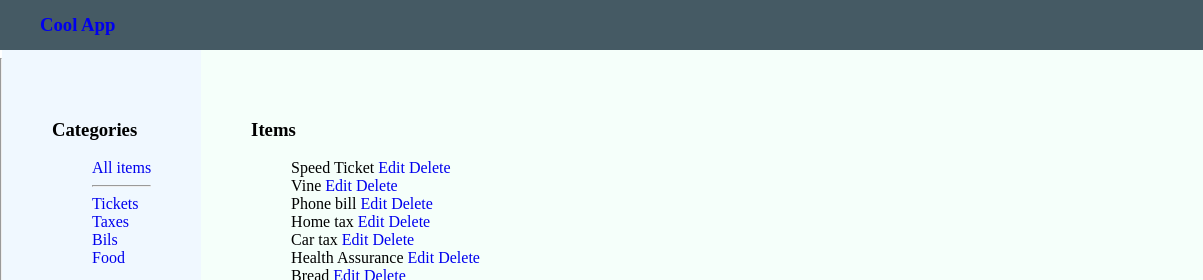
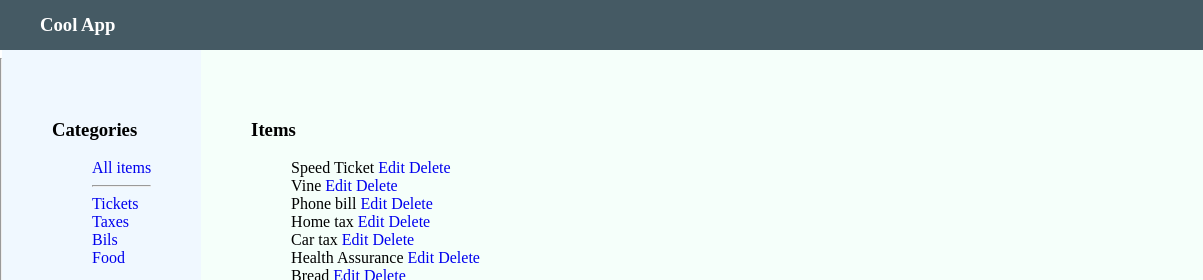
Before and after one commit to lcristianiim/angularjs-basic-archetype, a plain HTML site: page index.html in a window 1280 px wide. Shown: the top 280 px of the page, 0-1203 px from the left. Drawn offline with nearby package versions, Linux system fonts and the light colour scheme.

Commit message:
Update links style

```diff
--- a/styles.css
+++ b/styles.css
@@ -45,7 +45,7 @@ ul {
     background: #455A64;
     color: #e6e6e6;
 }
-.app-title a:visited {
+.app-title a:visited, .app-title a {
     color: white;
 }
 header {
```
